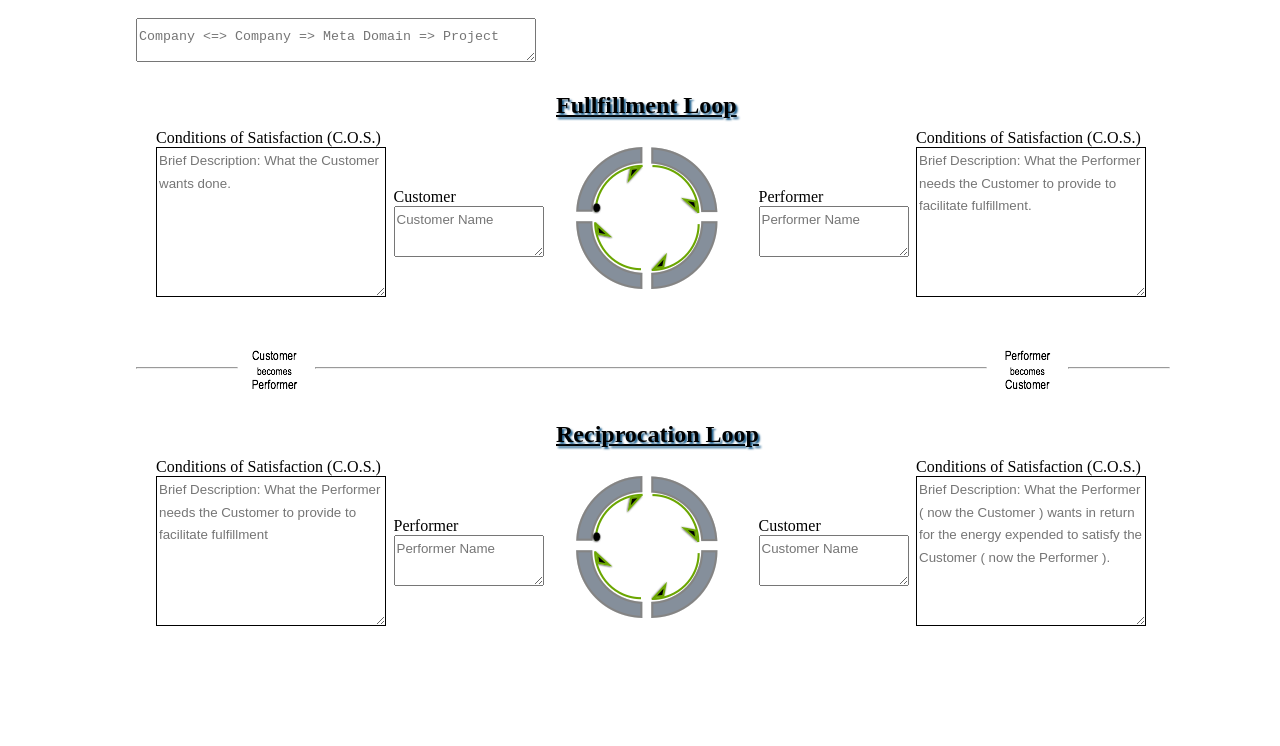
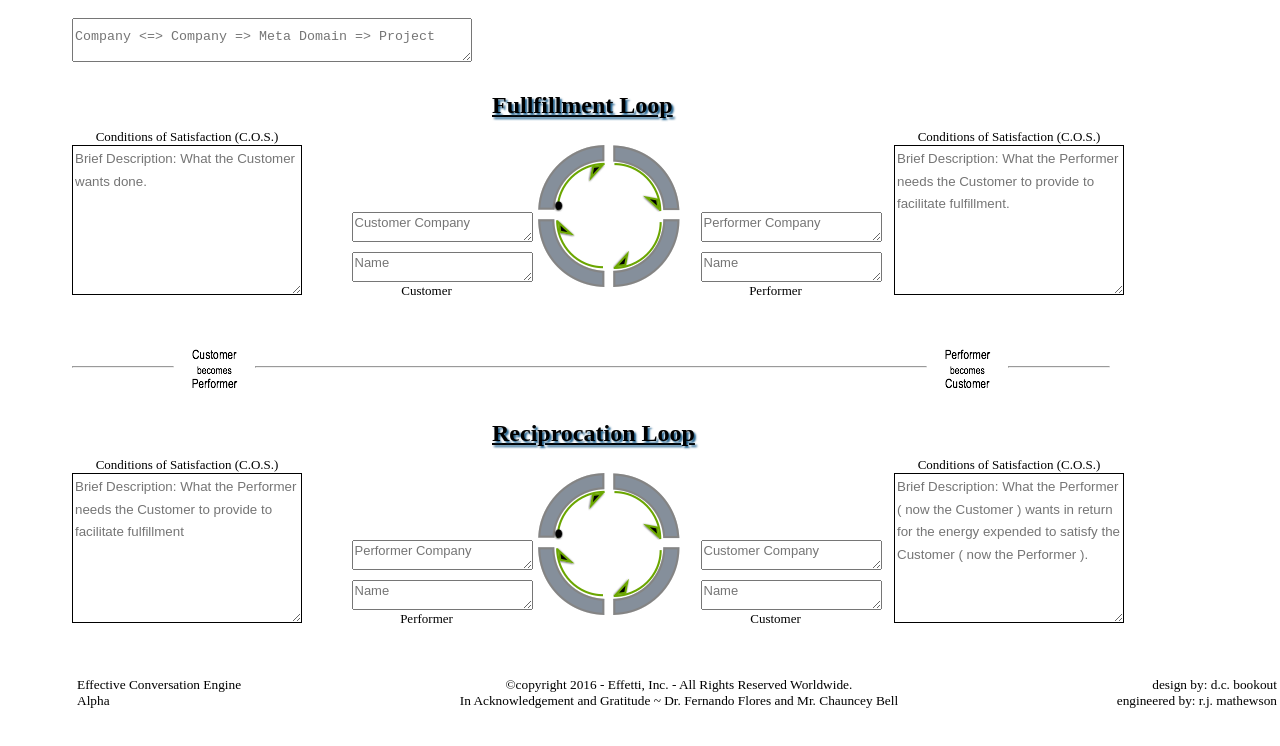
Before and after one commit to rjmathewson/rjmathewson.github.io, a plain HTML site: page index.html in a window 1280 px wide. Drawn offline with Linux system fonts and the light colour scheme.

Commit message:
Interiortext areas added and aligned. Footer added.

```diff
--- a/index.css
+++ b/index.css
@@ -11,7 +11,7 @@ html
       height: 100%;
     }
     body {
-      padding-left: 10%;
+      padding-left: 5%;
       padding-right: auto;
       height: 100%;
       background-color:#;
@@ -58,21 +58,22 @@ html
     }
     label {
       display:block;
-      font-size: medium;
+      font-size: small;
+      text-align: center;
     }
     .loop {
         background-color:#;
         height: auto;
         width: 100%;
-        padding-left:20px;
+        padding-left:1%px;
         font-size: 30;
         display: block;
     }
     .container {
         width:160px;
         height:150px;
-        padding-left:20px;
-        Padding-right:20px;
+        padding-left:2%;
+        Padding-right:auto;
         display:inline-block;
     }
     cos.container {
@@ -82,20 +83,35 @@ html
       width:100%;
       height: auto;
     }
-    .id-labels {
-      display:inline-block;
+    .id_fields{
+      postion: relative;
+    }
+    .cp_company {
+      position:absolute;
+      top:25%
       width:150px;
-      height:auto;
+      height:30px;
       margin-bottom: 40px;
       overflow: auto;
       font-family: sans-serif;
-      line-height: 1.7em;
+      font-size: small;
       color: #000000;
     }
+  }
+  .cust_name {
+    display:inline-block;
+    width:150px;
+    height:30px;
+    margin-bottom: 40px;
+    overflow: auto;
+    font-family: sans-serif;
+    line-height: 1.7em;
+    color: #000000;
+  }
     .bc-line{
       display:inline-block;
       width:100%;
-      margin-top:30px;
+      margin-top:5px;
     }
     .cos {
         display:inline-block;
@@ -133,6 +149,10 @@ html
      padding-top: 0;
 
    }
+   .footer-block{
+     display: inline-block;
+
+   }
     nav {
         line-height:;
         background-color:#;
@@ -146,9 +166,6 @@ html
         margin: 0;
         padding: 0;
         display: inline;
-    }
-    a {
-        color: ;
     }
     section {
         width: 660px;
@@ -165,11 +182,12 @@ html
         list-style-type: none;
     }
     footer {
-        width: 790px;
+        display: flex;
+        justify-content: space-between;
+        width: 100%;
         background-color:;
-        text-align:;
         padding:5px;
-        display: block;
+        font-size: smaller;
     }
     .navstyle {
            list-style-type: none;
--- a/index.html
+++ b/index.html
@@ -12,9 +12,10 @@
                     <label for="title" style="width:230px;">Conditions of Satisfaction (C.O.S.) </label>
                     <textarea class="cos" name="cust_fullfillment_cos" placeholder="Brief Description: What the Customer wants done."></textarea>
                   </div>
-                  <div style="display:inline-block;">
-                    <label for="title" style="width:150px;">Customer </label>
-                    <textarea class="id-labels" name="cust_fullfillment_name" placeholder="Customer Name"></textarea>
+                  <div class="id_fields" style="display:inline-block;margin-left:3.5%;">
+                    <a for="title" style="width: 150px; font-size: small; justify-content: center; display: flex; margin-bottom: 29px; margin-top: 89px;">Customer </a>
+                    <textarea class="cp_company" style="margin-top: -116px; margin-bottom: 0px;"name="cust_fullfillment_company" placeholder="Customer Company"></textarea>
+                    <textarea class="cp_company" style="margin-top: -76px;"name="cust_fullfillment_name" placeholder="Name"></textarea>
                   </div>
                   <div class="container">
                       <a class="half-loop"><img id="preparation" onclick="changeImage()" src="images/preparation-0.png">
@@ -106,20 +107,19 @@
                     </script>
                     </a>
                   </div>
-                    <div style="display:inline-block;">
-                    <label for="title" style="width:150px;">Performer </label>
-                    <div style="display:inline-block;">
-                      <textarea class="id-labels" name="perf_fullfillment_name" placeholder="Performer Name"></textarea>
+                    <div class-"id_fields" style="display:inline-block;">
+                      <a for="title" style="width: 150px; font-size: small; justify-content: center; display: flex; margin-bottom: 29px; margin-top: 89px;">Performer </a>
+                      <textarea class="cp_company" style="margin-top: -116px; margin-bottom: 0px;"name="cust_fullfillment_company" placeholder="Performer Company"></textarea>
+                      <textarea class="cp_company" style="margin-top: -76px;"name="cust_fullfillment_name" placeholder="Name"></textarea>
                     </div>
-                  </div>
-                  <div style="display:inline-block;">
+                  <div style="display:inline-block;padding-left:3%;padding-right:auto;">
                     <label for="title" style="width:230px;">Conditions of Satisfaction (C.O.S.) </label>
                     <textarea class="cos" name="perf_fullfillment_cos" placeholder="Brief Description: What the Performer needs the Customer to provide to facilitate fulfillment."></textarea>
                   </div>
           </div>
         </section>
         <div class="bc-line">
-          <hr style="width:100px;float:left;margin-top:33px;margin-bottom:auto;"/>
+          <hr style="display:inline-block;width:100px;margin-top:auto;margin-bottom:38px;"/>
           <image src="images/cust-bc-perf.png">
           <hr style="display:inline-block;width:670px;margin-top:auto;margin-bottom:38px;"/>
           <image src="images/perf-bc-cust.png">
@@ -132,9 +132,10 @@
                <label for="title" style="width:230px;">Conditions of Satisfaction (C.O.S.) </label>
                <textarea class="cos" name="perf_reciprocation_cos" placeholder="Brief Description: What the Performer needs the Customer to provide to facilitate fulfillment"></textarea>
              </div>
-             <div style="display:inline-block;">
-               <label for="title" style="width:150px;">Performer </label>
-               <textarea class="id-labels" name="perf_reciprocation_name" placeholder="Performer Name"></textarea>
+             <div style="display:inline-block;margin-left:3.5%">
+               <a for="title" style="width: 150px; font-size: small; justify-content: center; display: flex; margin-bottom: 29px; margin-top: 89px;">Performer </a>
+               <textarea class="cp_company" style="margin-top: -116px; margin-bottom: 0px;"name="cust_fullfillment_company" placeholder="Performer Company"></textarea>
+               <textarea class="cp_company" style="margin-top: -76px;"name="cust_fullfillment_name" placeholder="Name"></textarea>
              </div>
              <div  class="container">
                <a class="half-loop"><img id="recip-preparation" onclick="changeImage5()" src="images/preparation-0.png">
@@ -227,14 +228,28 @@
                  </a>
                </div>
                <div style="display:inline-block;">
-                 <label for="title" style="width:150px;">Customer </label>
-                 <textarea class="id-labels" name="cust_reciprocation_name" placeholder="Customer Name"></textarea>
+                 <a for="title" style="width: 150px; font-size: small; justify-content: center; display: flex; margin-bottom: 29px; margin-top: 89px;">Customer </a>
+                 <textarea class="cp_company" style="margin-top: -116px; margin-bottom: 0px;"name="cust_fullfillment_company" placeholder="Customer Company"></textarea>
+                 <textarea class="cp_company" style="margin-top: -76px;"name="cust_fullfillment_name" placeholder="Name"></textarea>
                </div>
-               <div style="display:inline-block;">
+               <div style="display:inline-block;padding-left:3%;padding-right:auto;">
                  <label for="title" style="width:230px;">Conditions of Satisfaction (C.O.S.) </label>
                  <textarea class="cos" name="cust_reciprocation_cos" placeholder="Brief Description: What the Performer ( now the Customer ) wants in return for the energy expended to satisfy the Customer ( now the Performer )."></textarea>
                </div>
      </div>
    </secton>
  </body>
+ <footer>
+    <div class="footer-block" style="text-align:left;">
+      <br>Effective Conversation Engine</br>
+      Alpha
+    </div>
+    <div class="footer-block" style="text-align:center;">
+      <br>&copy;copyright 2016 - Effetti, Inc. - All Rights Reserved Worldwide.</br>
+      In Acknowledgement and Gratitude ~ Dr. Fernando Flores and Mr. Chauncey Bell
+    </div>
+    <div class="footer-block"style="text-align:right;">
+      <br>design by: d.c. bookout</br>
+      engineered by: r.j. mathewson
+    </div>
 </html>
```
